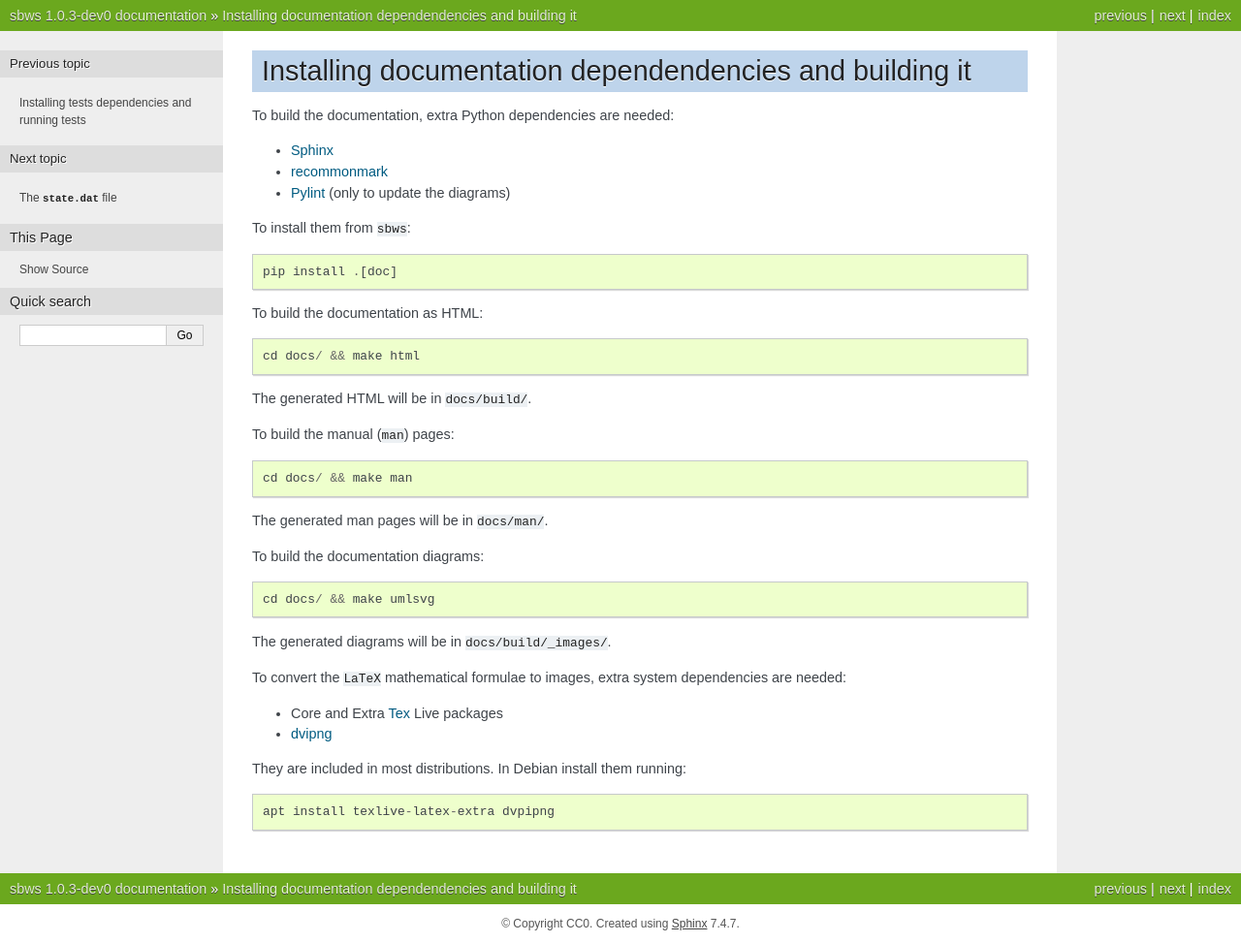
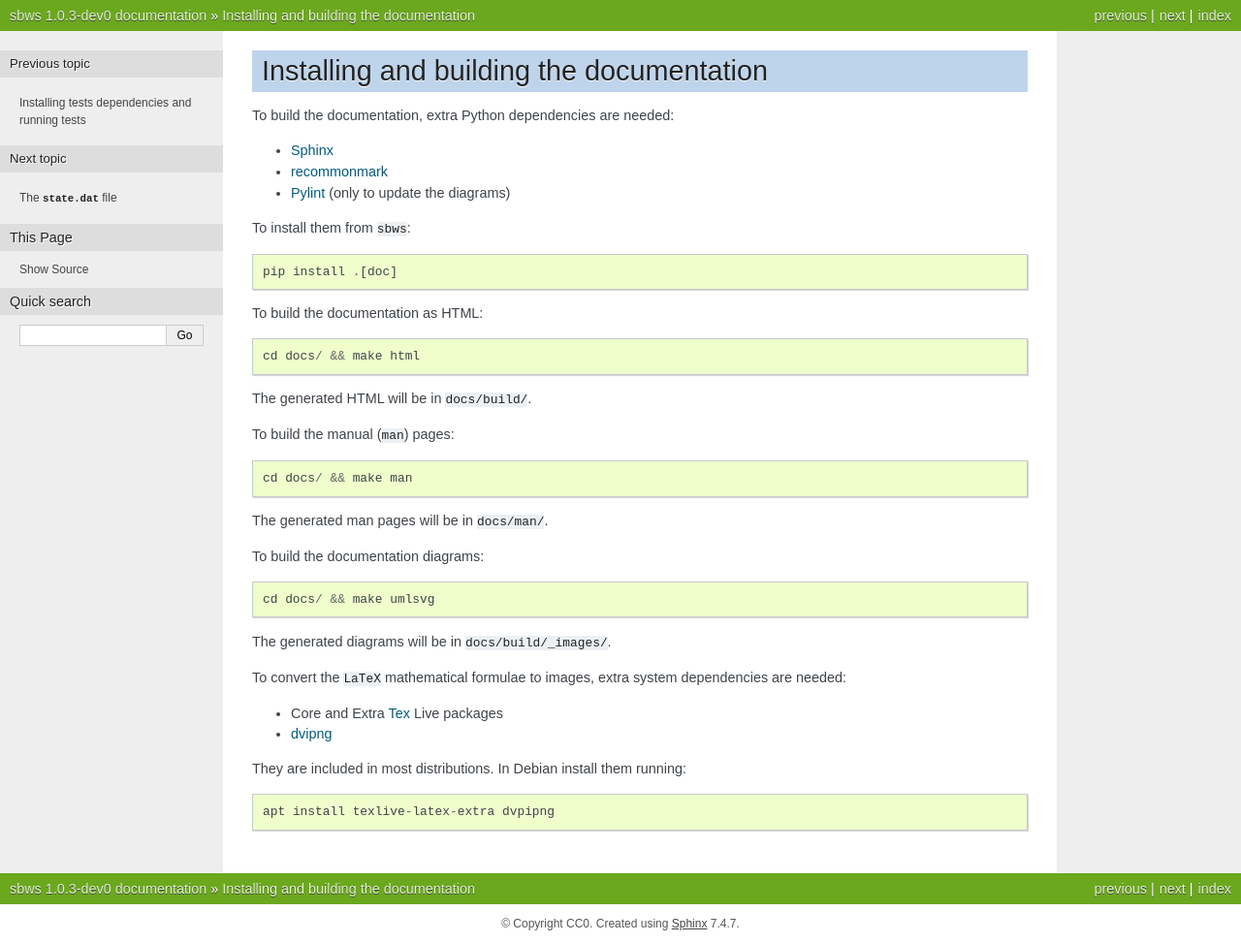
Before and after one commit to torproject/sbws, a Sphinx documentation site: the page built from docs/source/documenting.rst, in a window 1280 px wide. Shown: the whole page at 97% size. Built offline with Sphinx 7.4.7, drawn with Linux system fonts in a browser that asks for light colours; formulas are drawn with MathJax 3; pages that are not in the unit, such as notebooks, are missing from menus.

Commit message:
docs: Change title to documenting page

```diff
--- a/docs/source/documenting.rst
+++ b/docs/source/documenting.rst
@@ -1,7 +1,7 @@
 .. _documenting:
 
-Installing documentation dependendencies and building it
----------------------------------------------------------
+Installing and building the documentation
+-----------------------------------------
 
 To build the documentation, extra Python dependencies are needed:
 
```
